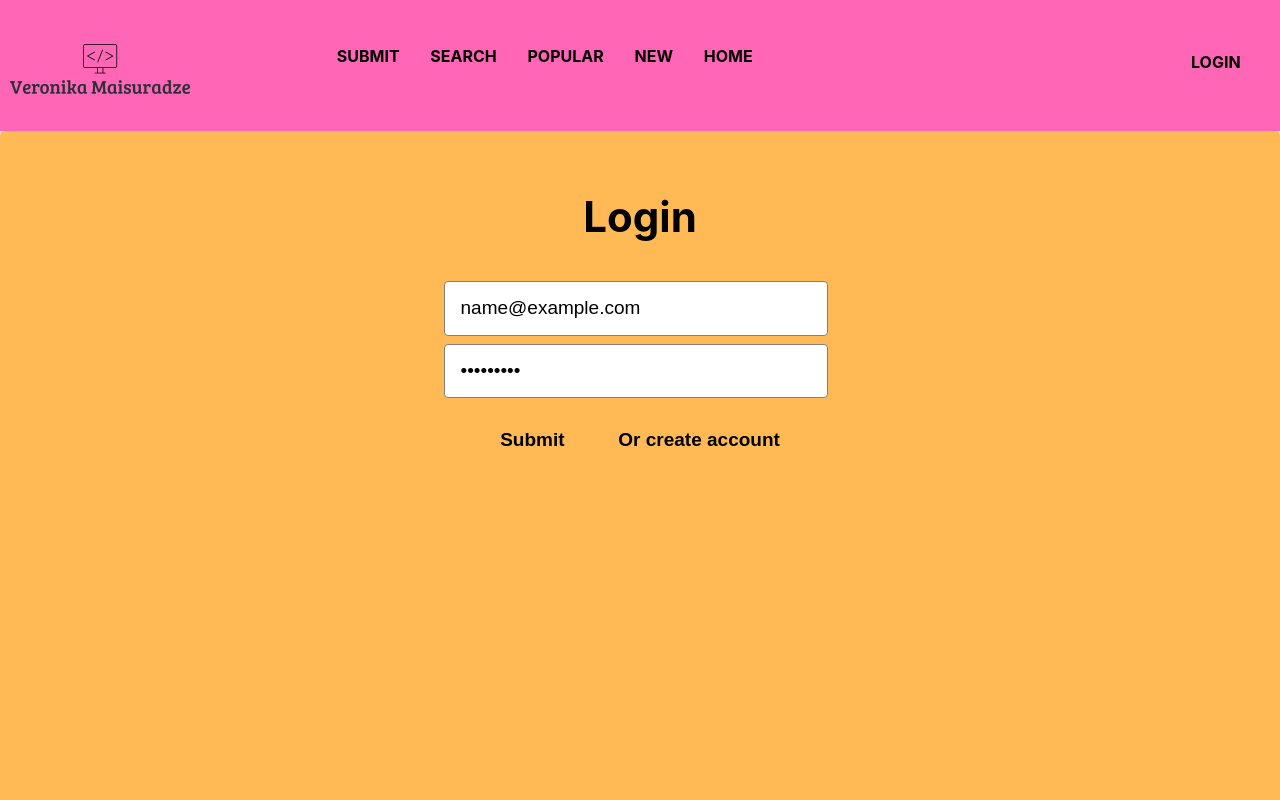
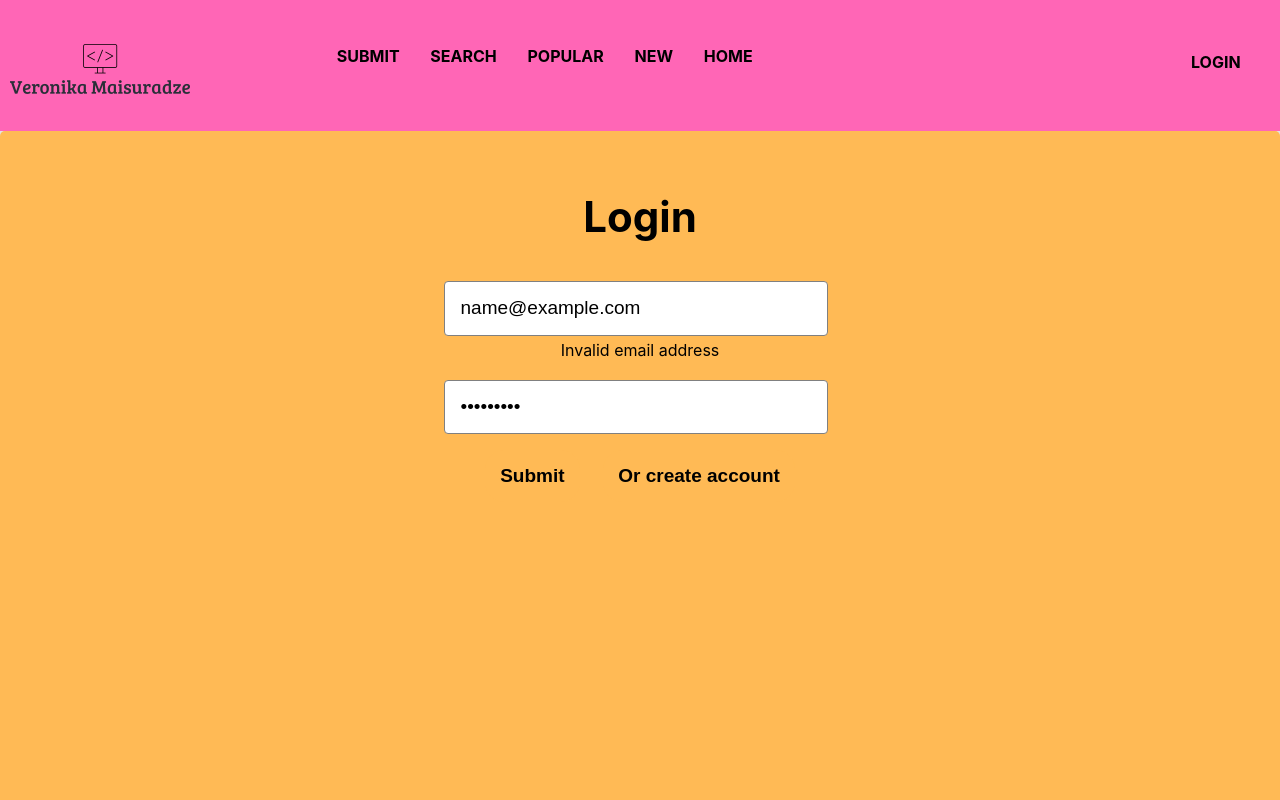
Before and after one commit to veronika333/React-Firebase-App, a React (Create React App) app: page /login in a window 1280 px wide. Both pictures are taken after typing "name@example.com", "Sample123" into the empty fields and a click on the button "Submit". Shown: the top 800 px of the page. Built offline with nearby package versions, Linux system fonts and the light colour scheme.

Commit message:
validation added, email and password requirements added

```diff
--- a/src/components/Auth/login/Login.js
+++ b/src/components/Auth/login/Login.js
@@ -1,6 +1,7 @@
 import React, {useState } from 'react';
 import './login.css';
 import useFormValid from "./useFormValid";
+import validateLogin from "./validateLogin";
 
 //using custom hook useValid for form validation
 //creating an object to have properties and reuse it
@@ -13,15 +14,18 @@ password: ""
 export default function Login(props) {
 const [login, setLogin] = useState(true);
 //call the custom hook in the top, passing initial state:
-const { handleSubmit, handleChange, values } = useFormValid(INITIAL_STATE);
+//validateLogin - second argument in the hook
+const { handleSubmit, handleBlur, handleChange, values, errors, submitting } = useFormValid(INITIAL_STATE, validateLogin);
     return (
         <div className="login-container">
             <h2>{login ? "Login" : "Create Account"}</h2>
             <form onSubmit={handleSubmit}>
-                {!login && (<input name="name" value={values.name} onChange={handleChange} type="text" placeholder="Your name" autoComplete="off" />)}
-                <input name="email" value={values.email} onChange={handleChange} type="email" placeholder="Your email" autoComplete="off" />
-                <input name="password" value={values.password} onChange={handleChange} type="password" placeholder="Type a secure password" />
-           <button type="submit">Submit</button>
+                {!login && (<input name="name" value={values.name} onChange={handleChange}  type="text" placeholder="Your name" autoComplete="off" />)}
+                <input name="email" value={values.email} onChange={handleChange} onBlur={handleBlur} className={errors.email && 'error-input'} type="email" placeholder="Your email" autoComplete="off" />
+                {errors.email && <p className="error-text">{errors.email}</p>}
+                <input name="password" value={values.password} onChange={handleChange} onBlur={handleBlur} className={errors.password && 'error-input'} type="password" placeholder="Type a secure password" />
+                {errors.password && <p className="error-text">{errors.password}</p>}
+           <button type="submit" disabled={submitting}>Submit</button>
            <button type="button" onClick={() => setLogin(prevLogin => !prevLogin)}>
 {!login ? "Or sign in" : "Or create account"}
            </button>
--- a/src/components/Auth/login/useFormValid.js
+++ b/src/components/Auth/login/useFormValid.js
@@ -1,7 +1,24 @@
-import React, {useState} from 'react';
+import React, {useState, useEffect} from 'react';
 
- function useFormValid(initialState) {
+ function useFormValid(initialState, validate) {
   const [values, setValues] = useState(initialState);
+const [errors, setErrors] = useState({});
+const [submitting, setSubmitting] = useState(false);
+
+//authenticate the user only if there are no errors
+useEffect(() => {
+if(submitting){
+const noErrors = Object.keys(errors).length === 0;
+if (noErrors){
+    console.log('authenticated', values);
+    setSubmitting(false)
+}
+//otherwise if there are errors
+else {
+    setSubmitting(false)
+}
+}
+}, [errors]) //add errors, so it will run the callback function only when errors change in some way
 
   //function has access to change event
   function handleChange(event){
@@ -13,12 +30,22 @@ import React, {useState} from 'react';
       }))
   }
 
+function handleBlur(){
+    const validationErrors = validate(values);
+    setErrors(validationErrors);
+}
+
+
+
 function handleSubmit(event){
     //make sure the page does not reload
     event.preventDefault();
+    const validationErrors = validate(values);
+    setErrors(validationErrors);
+    setSubmitting(true)
     console.log({values})
 }
 //return function to make them available in Login, and return state object's values
-  return { handleSubmit, handleChange, values }
+  return { handleSubmit, handleBlur, handleChange, values, errors, submitting }
 }
 export default useFormValid;
--- /dev/null
+++ b/src/components/Auth/login/validateLogin.js
@@ -0,0 +1,24 @@
+import React from 'react'
+
+ function validateLogin(values) {
+     //create errors object, which is initially empty
+    let errors = {}
+
+    //Email errors
+if(!values.email){
+errors.email = "Email required"
+}
+else if (/^(([^<>()\[\]\\.,;:\s@"]+(\.[^<>()\[\]\\.,;:\s@"]+)*)|(".+"))@((\[[0-9]{1,3}\.[0-9]{1,3}\.[0-9]{1,3}\.[0-9]{1,3}])|(([a-zA-Z\-0-9]+\.)+[a-zA-Z]{2,}))$/.test(values.email)){
+    errors.email = "Invalid email address"
+}
+    //Password error
+if (!values.password){
+   errors.password = "Password required"
+}
+else if (values.password.length < 6) {
+    errors.password = "Password must contain more than 5 characters"
+}
+    //return errors object to send it back to handleSubmit in the hook useFormValid
+    return errors;
+}
+export default validateLogin;
```
